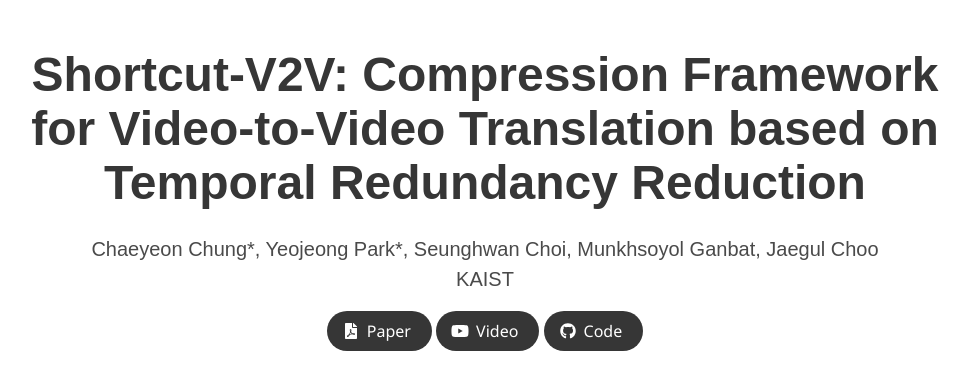
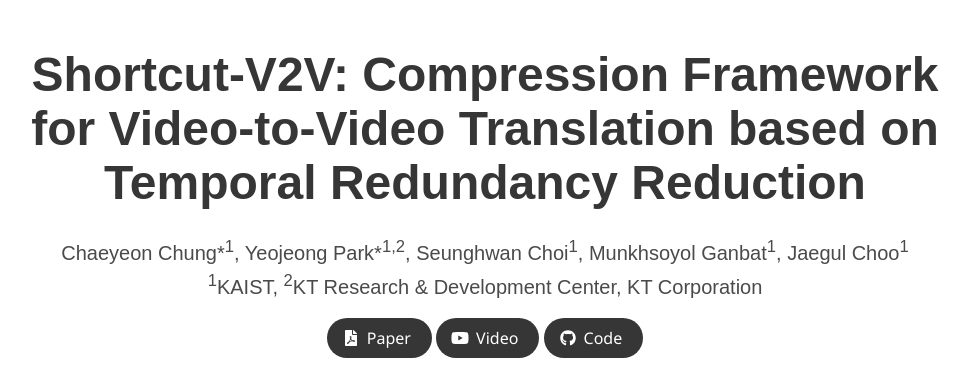
Before and after one commit to shortcut-v2v/shortcut-v2v.github.io, a Jekyll site: the page built from index.md, in a window 1280 px wide and 900 px high, cut to the strip 0-392 px from the top of the window. Shown: the whole strip, without its empty margins (155-1125 px from the left). Built offline with Jekyll 4.4.1, drawn with Linux system fonts in a browser that asks for light colours; some web fonts are replaced.

Commit message:
Update index.md

```diff
--- a/index.md
+++ b/index.md
@@ -4,9 +4,9 @@ permalink: /
 
 title: 'Shortcut-V2V: Compression Framework for Video-to-Video Translation based on Temporal Redundancy Reduction'
 authors:
-    Chaeyeon Chung*, Yeojeong Park*, Seunghwan Choi, Munkhsoyol Ganbat, Jaegul Choo
+    Chaeyeon Chung*<sup>1</sup>, Yeojeong Park*<sup>1,2</sup>, Seunghwan Choi<sup>1</sup>, Munkhsoyol Ganbat<sup>1</sup>, Jaegul Choo<sup>1</sup>
 affiliations:
-    KAIST
+    <sup>1</sup>KAIST, <sup>2</sup>KT Research & Development Center, KT Corporation
 paper: https://www.cs.virginia.edu/~robins/Turing_Paper_1936.pdf
 video: https://www.youtube.com/results?search_query=turing+machine
 code: https://github.com/topics/turing-machines
```
